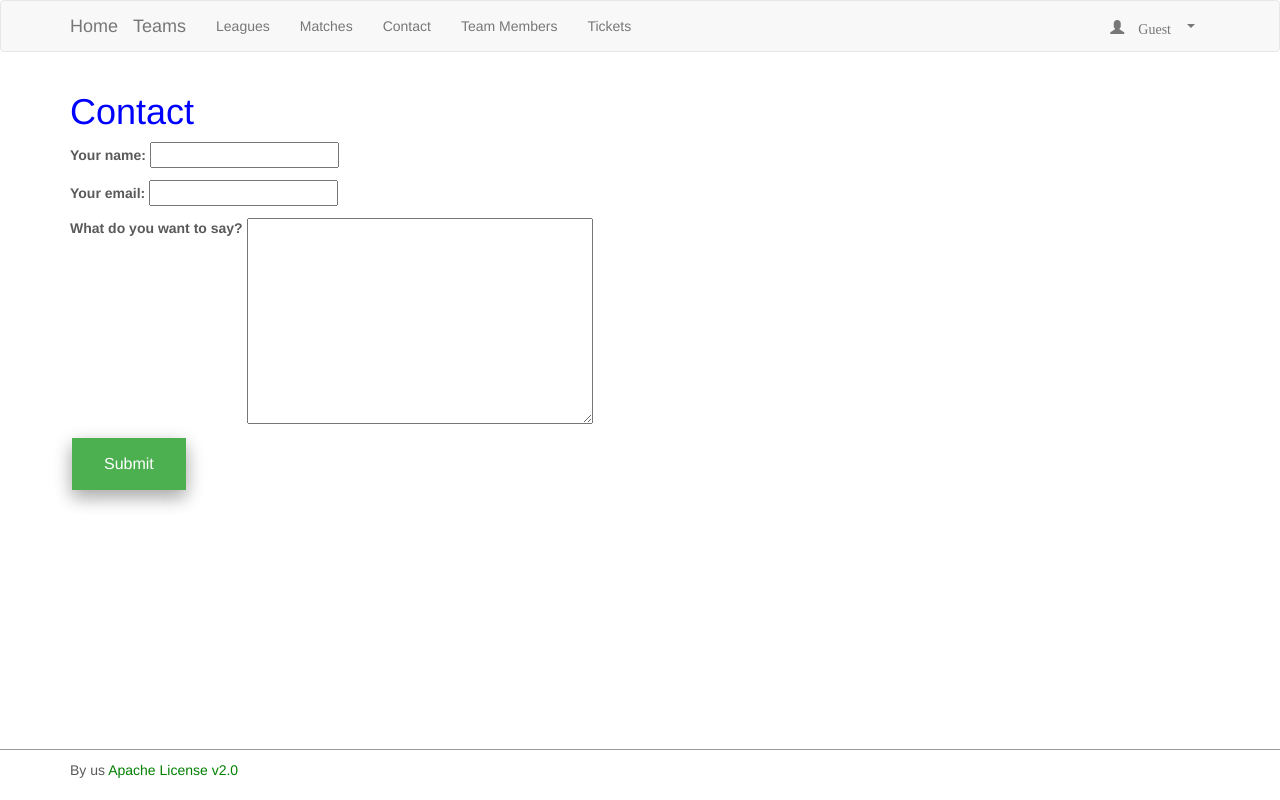
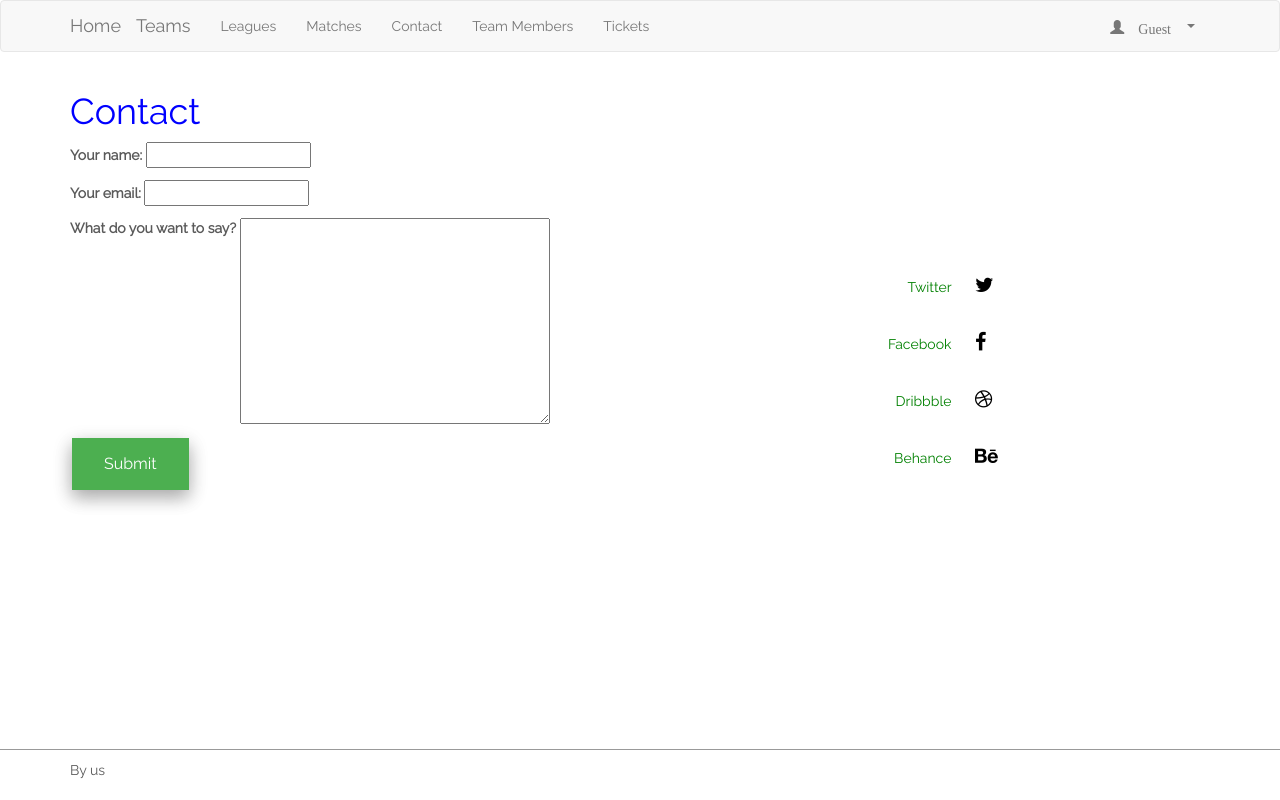
Before and after one commit to dgreasi/Athletic-Team, a Django app: page /contact/ in a window 1280 px wide. Run offline with Django 3.2, Linux system fonts and the light colour scheme; parts of the project's set-up code (start-up, migrations or seed data) failed here and were passed over; some libraries are stand-ins or nearby versions.

Commit message:
social media buttons on contact page

```diff
--- /dev/null
+++ b/AthleticTeam/AthleticTeamApp/static/home/css/social.css
@@ -0,0 +1,83 @@
+a {
+  color: #fff;
+  text-decoration: none;
+}
+
+.social {
+  position: fixed;
+right: 10px;
+top: 250px
+
+}
+.social ul {
+  padding: 0px;
+  -webkit-transform: translate(-270px, 0);
+  -moz-transform: translate(-270px, 0);
+  -ms-transform: translate(-270px, 0);
+  -o-transform: translate(-270px, 0);
+  transform: translate(-270px, 0);
+}
+.social ul li {
+  display: block;
+  margin: 5px;
+  background: rgba(0, 0, 0, 0.0);
+  width: 300px;
+  text-align: right;
+  padding: 10px;
+  -webkit-border-radius: 0 30px 30px 0;
+  -moz-border-radius: 0 30px 30px 0;
+  border-radius: 0 30px 30px 0;
+  -webkit-transition: all 1s;
+  -moz-transition: all 1s;
+  -ms-transition: all 1s;
+  -o-transition: all 1s;
+  transition: all 1s;
+}
+.social ul li:hover {
+  -webkit-transform: translate(110px, 0);
+  -moz-transform: translate(110px, 0);
+  -ms-transform: translate(110px, 0);
+  -o-transform: translate(110px, 0);
+  transform: translate(110px, 0);
+  background: rgba(255, 255, 255, 0.4);
+}
+.social ul li:hover a {
+  color: #000;
+}
+.social ul li:hover i {
+  color: #fff;
+  background: rgba(0, 0, 0, 0.36);
+  -webkit-transform: rotate(360deg);
+  -moz-transform: rotate(360deg);
+  -ms-transform: rotate(360deg);
+  -o-transform: rotate(360deg);
+  transform: rotate(360deg);
+  -webkit-transition: all 1s;
+  -moz-transition: all 1s;
+  -ms-transition: all 1s;
+  -o-transition: all 1s;
+  transition: all 1s;
+}
+.social ul li i {
+  margin-left: 10px;
+  color: #000;
+  background: #fff;
+  padding: 10px;
+  -webkit-border-radius: 50%;
+  -moz-border-radius: 50%;
+  border-radius: 50%;
+  width: 20px;
+  height: 20px;
+  font-size: 20px;
+  background: #ffffff;
+  -webkit-transform: rotate(0deg);
+  -moz-transform: rotate(0deg);
+  -ms-transform: rotate(0deg);
+  -o-transform: rotate(0deg);
+  transform: rotate(0deg);
+}
+
+body {
+
+  font-family: 'Raleway', sans-serif;
+}
--- a/AthleticTeam/AthleticTeamApp/templates/home/contact.html
+++ b/AthleticTeam/AthleticTeamApp/templates/home/contact.html
@@ -7,11 +7,25 @@
     <link rel="stylesheet" type="text/css" href="{% static 'css/style.css' %}" />
 <link rel="stylesheet" type="text/css" href="{% static 'css/carousel.css' %}" />
 <link rel="stylesheet" type="text/css" href="{% static 'home/css/contact.css' %}" />
+<link rel="stylesheet" type="text/css" href="{% static 'home/css/social.css' %}" />
 {% endblock %}
 
 
 {% block container %}
 <h1>Contact</h1>
+<link href='http://fonts.googleapis.com/css?family=Raleway:400,200' rel='stylesheet' type='text/css'>
+
+  <link href="//netdna.bootstrapcdn.com/font-awesome/4.1.0/css/font-awesome.min.css" rel="stylesheet">
+<nav class="social">
+          <ul>
+              <li><a href="http://twitter.com/gian_michelle">Twitter <i class="fa fa-twitter"></i></a></li>
+              <li><a href="http://facebook.com/gian.michelle">Facebook <i class="fa fa-facebook"></i></a></li>
+              <li><a href="http://dribbble.com/gian_michelle">Dribbble <i class="fa fa-dribbble"></i></a></li>
+              <li><a href="http://behance.net">Behance <i class="fa fa-behance"></i></a></li>
+
+          </ul>
+      </nav>
+
 <form role="form" action="" method="post">
     {% csrf_token %}
     {{ form.as_p }}
```
